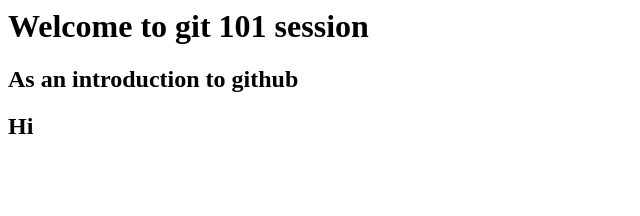
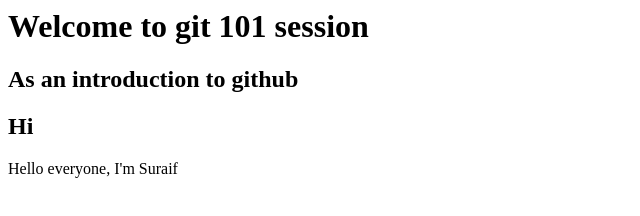
Before and after one commit to Suraif16/sesssion, a plain HTML site: page index.html in a window 1280 px wide. Shown: the whole page, without its empty margins (0-640 px from the left). Drawn offline with Linux system fonts and the light colour scheme.

Commit message:
create suraif name

```diff
--- a/index.html
+++ b/index.html
@@ -9,5 +9,6 @@
     <h1>Welcome to git 101 session</h1>
     <h2>As an introduction to github</h2>
     <h2>Hi</h2>
+     <p>Hello everyone, I'm Suraif </p>
 </body>
 </html>
```
